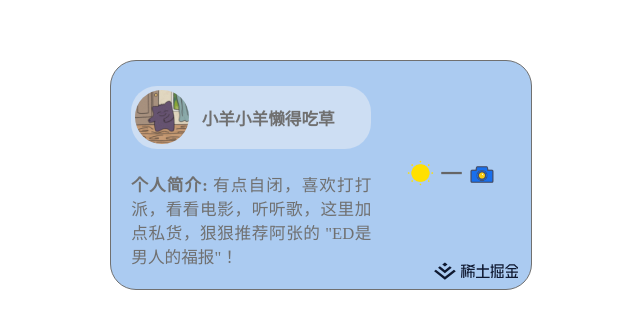
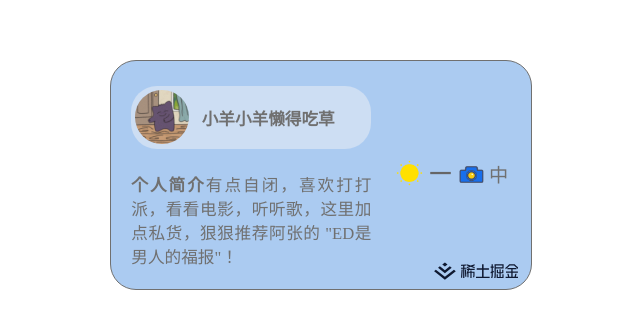
Before and after one commit to CCbleat/info-card, a Vue app: page / in a window 1280 px wide. Shown: the part 225-554 px from the top of the page, without its empty margins (319-959 px from the left). Built offline with nearby package versions, Linux system fonts and the light colour scheme.

Commit message:
feature: use i18n to add internationlization/ multi-language support

```diff
--- a/package.json
+++ b/package.json
@@ -12,7 +12,8 @@
   "dependencies": {
     "dom-to-image": "^2.6.0",
     "html2canvas": "^1.4.1",
-    "vue": "^3.2.45"
+    "vue": "^3.2.45",
+    "vue-i18n": "^9.2.2"
   },
   "devDependencies": {
     "@types/dom-to-image": "^2.6.4",
--- a/src/App.vue
+++ b/src/App.vue
@@ -1,9 +1,21 @@
 <script setup lang="ts">
-import { reactive, ref } from 'vue';
+import { reactive } from 'vue';
 import domtoimage from 'dom-to-image';
+import { useI18n } from "vue-i18n";
+
+const { t, locale } = useI18n();
+
+const changeLang = () => {
+  console.log(locale.value, 'triggered!');
+  if (locale.value == "cn") {
+    locale.value = "en";
+  } else {
+    locale.value = "cn";
+  }
+}
 
 type PersonalIntroduction = {
-  name: string,
+  // name: string,
   content: string
 }
 type img = {
@@ -13,7 +25,7 @@ type img = {
 }
 const userName = "小羊小羊懒得吃草";
 const userIntroduction: PersonalIntroduction = {
-  name: "个人简介: ",
+  // name: "个人简介: ",
   content: "有点自闭，喜欢打打派，看看电影，听听歌，这里加点私货，狠狠推荐阿张的 \"ED是男人的福报\"！"
 }
 const imgArr: img[] = [
@@ -120,7 +132,8 @@ const downloadInfoCard = () => {
         <div>
           <p
             :class="{ introduction: true, introductionDay: dayclass.value, introductionNight: !dayclass.value, introductionExpand: expandclass.value, introductionSimple: !expandclass.value }">
-            <span>{{ userIntroduction.name }}</span>{{ userIntroduction.content }}
+            <!-- <span>{{ userIntroduction.name }}</span>{{ userIntroduction.content }} -->
+            <span>{{ t("card.profile") }}</span>{{ userIntroduction.content }}
           </p>
         </div>
       </div>
@@ -142,6 +155,9 @@ const downloadInfoCard = () => {
             <img class="icon-switch" @click="downloadInfoCard()" :src="imgArr[4].address" :alt="imgArr[4].description"
               :title="imgArr[4].description">
           </div>
+          <div class="lan-switch">
+            <span :class="{iconSwitch: true, lanSwitchLight: dayclass.value, lanSwitchNight: !dayclass.value}" @click="changeLang()" :title="t('card.lanSwtichTip')">{{ t('card.lan') }}</span>
+          </div>
         </div>
         <div
           :class="{ companyLogoContainer: true, companyLogoContainerExpand: expandclass.value, companyLogoContainerSimple: !expandclass.value }">
@@ -150,8 +166,7 @@ const downloadInfoCard = () => {
             viewBox="0 0 136.28 28">
             <path d="M17.59,17.4h0L28.52,8.77l-3-2.38-8,6.29h0l-8-6.28-3,2.38L17.58,17.4Z" style="fill:#0f1931" />
             <path d="M17.59,6.77l4.23-3.36L17.59,0h0L13.36,3.4l4.22,3.37Z" style="fill:#0f1931" />
-            <path d="M17.59,23.29h0L3,11.75,0,14.13l.28.23L17.59,28l10.93-8.62,6.66-5.25-3-2.38Z"
-              style="fill:#0f1931" />
+            <path d="M17.59,23.29h0L3,11.75,0,14.13l.28.23L17.59,28l10.93-8.62,6.66-5.25-3-2.38Z" style="fill:#0f1931" />
             <path
               d="M133.29,18.42h-2.13l-1.24,4.66h-3.1V16.76h8.54v-2h-8.54V11.15h6.25v-2H118.45v2h6.25v3.58h-8.54v2h8.54v6.32h-3.1l-1.24-4.66h-2.12l1.25,4.66h-3.95v2H136v-2h-4Z"
               style="fill:#0f1931" />
@@ -169,8 +184,7 @@ const downloadInfoCard = () => {
               style="fill:#0f1931" />
             <path d="M53,2.92V4.84l3.59,1.27L53,7.39V9.31l6.29-2.24,6.28,2.24V7.39L62,6.11l3.58-1.27V2.92L59.29,5.15Z"
               style="fill:#0f1931" />
-            <path d="M80,11.7h8.64V9.48H80V2.8H77.53V9.48H68.89V11.7h8.64V23H67.76V25.2h22V23H80Z"
-              style="fill:#0f1931" />
+            <path d="M80,11.7h8.64V9.48H80V2.8H77.53V9.48H68.89V11.7h8.64V23H67.76V25.2h22V23H80Z" style="fill:#0f1931" />
             <path d="M49,5.39l3.34-.21V3.24l-8.61.54v2L47,5.51v3H43.58v1.91H47V25.16H49V10.42h3.44V8.51H49Z"
               style="fill:#0f1931" />
             <path
@@ -182,8 +196,7 @@ const downloadInfoCard = () => {
           <svg class="company-logo" v-else data-name="图层 1" xmlns="http://www.w3.org/2000/svg" viewBox="0 0 136.28 28">
             <path d="M17.59,17.4h0L28.52,8.77l-3-2.38-8,6.29h0l-8-6.28-3,2.38L17.58,17.4Z" style="fill:#abcbf1" />
             <path d="M17.59,6.77l4.23-3.36L17.59,0h0L13.36,3.4l4.22,3.37Z" style="fill:#abcbf1" />
-            <path d="M17.59,23.29h0L3,11.75,0,14.13l.28.23L17.59,28l10.93-8.62,6.66-5.25-3-2.38Z"
-              style="fill:#abcbf1" />
+            <path d="M17.59,23.29h0L3,11.75,0,14.13l.28.23L17.59,28l10.93-8.62,6.66-5.25-3-2.38Z" style="fill:#abcbf1" />
             <path
               d="M133.29,18.42h-2.13l-1.24,4.66h-3.1V16.76h8.54v-2h-8.54V11.15h6.25v-2H118.45v2h6.25v3.58h-8.54v2h8.54v6.32h-3.1l-1.24-4.66h-2.12l1.25,4.66h-3.95v2H136v-2h-4Z"
               style="fill:#abcbf1" />
@@ -201,8 +214,7 @@ const downloadInfoCard = () => {
               style="fill:#abcbf1" />
             <path d="M53,2.92V4.84l3.59,1.27L53,7.39V9.31l6.29-2.24,6.28,2.24V7.39L62,6.11l3.58-1.27V2.92L59.29,5.15Z"
               style="fill:#abcbf1" />
-            <path d="M80,11.7h8.64V9.48H80V2.8H77.53V9.48H68.89V11.7h8.64V23H67.76V25.2h22V23H80Z"
-              style="fill:#abcbf1" />
+            <path d="M80,11.7h8.64V9.48H80V2.8H77.53V9.48H68.89V11.7h8.64V23H67.76V25.2h22V23H80Z" style="fill:#abcbf1" />
             <path d="M49,5.39l3.34-.21V3.24l-8.61.54v2L47,5.51v3H43.58v1.91H47V25.16H49V10.42h3.44V8.51H49Z"
               style="fill:#abcbf1" />
             <path
@@ -374,7 +386,8 @@ p {
   display: block;
 }
 
-.introduction span {
+.introduction span
+{
   font-weight: bold;
 }
 
@@ -403,6 +416,33 @@ p {
   height: 2.4vw;
 }
 
+.lan-switch {
+  transform: translateY(-0.1vw);
+}
+
+.iconSwitch {
+  width: 2.4vw;
+  height: 2.4vw;
+}
+
+/* span[class="iconSwitch"] {
+  margin-left: 0.2vw;
+  font-size: 1.5vw;
+  color: red;
+} */
+
+.lanSwitchLight {
+  margin-left: 0.2vw;
+  font-size: 1.5vw;
+  color: #707070;
+}
+
+.lanSwitchNight{
+  margin-left: 0.2vw;
+  font-size: 1.5vw;
+  color: #DEDEDE;
+}
+
 .icon-switch-light {
   filter: brightness(1.5);
 }
--- /dev/null
+++ b/src/lang/cn.ts
@@ -0,0 +1,9 @@
+const messages = {
+    card: {
+        profile: '个人简介',
+        lan: '中',
+        lanSwtichTip: "switch language",
+    }
+}
+
+export default messages
--- /dev/null
+++ b/src/lang/en.ts
@@ -0,0 +1,9 @@
+const messages = {
+    card: {
+        profile: 'Personal Profile',
+        lan: 'En',
+        lanSwtichTip: "更改语言",
+    }
+}
+
+export default messages
--- /dev/null
+++ b/src/lang/index.ts
@@ -0,0 +1,18 @@
+import { createI18n } from 'vue-i18n'
+import en from './en'
+import cn from './cn'
+
+//引入的不同语言文件
+const messages = {
+    en, cn
+}
+
+//这个类型可以自己配置，毕竟每个人做的都不一样
+const i18n: any = createI18n({
+    legacy: false,         // 使用 Composition API 模式，则需要将其设置为false
+    globalInjection: true, //全局生效$t
+    locale: 'cn',          // 默认cn翻译
+    messages               //ES6解构
+})
+
+export default i18n;
--- a/src/main.ts
+++ b/src/main.ts
@@ -1,6 +1,9 @@
 import { createApp } from 'vue'
 import App from './App.vue'
+import i18n from './lang/index.js'
 
 import './assets/main.css'
 
-createApp(App).mount('#app')
+createApp(App)
+    .use(i18n)
+    .mount('#app')
```
Also changed, not shown: 1 other file (tests, documents, lock files or other folders).
